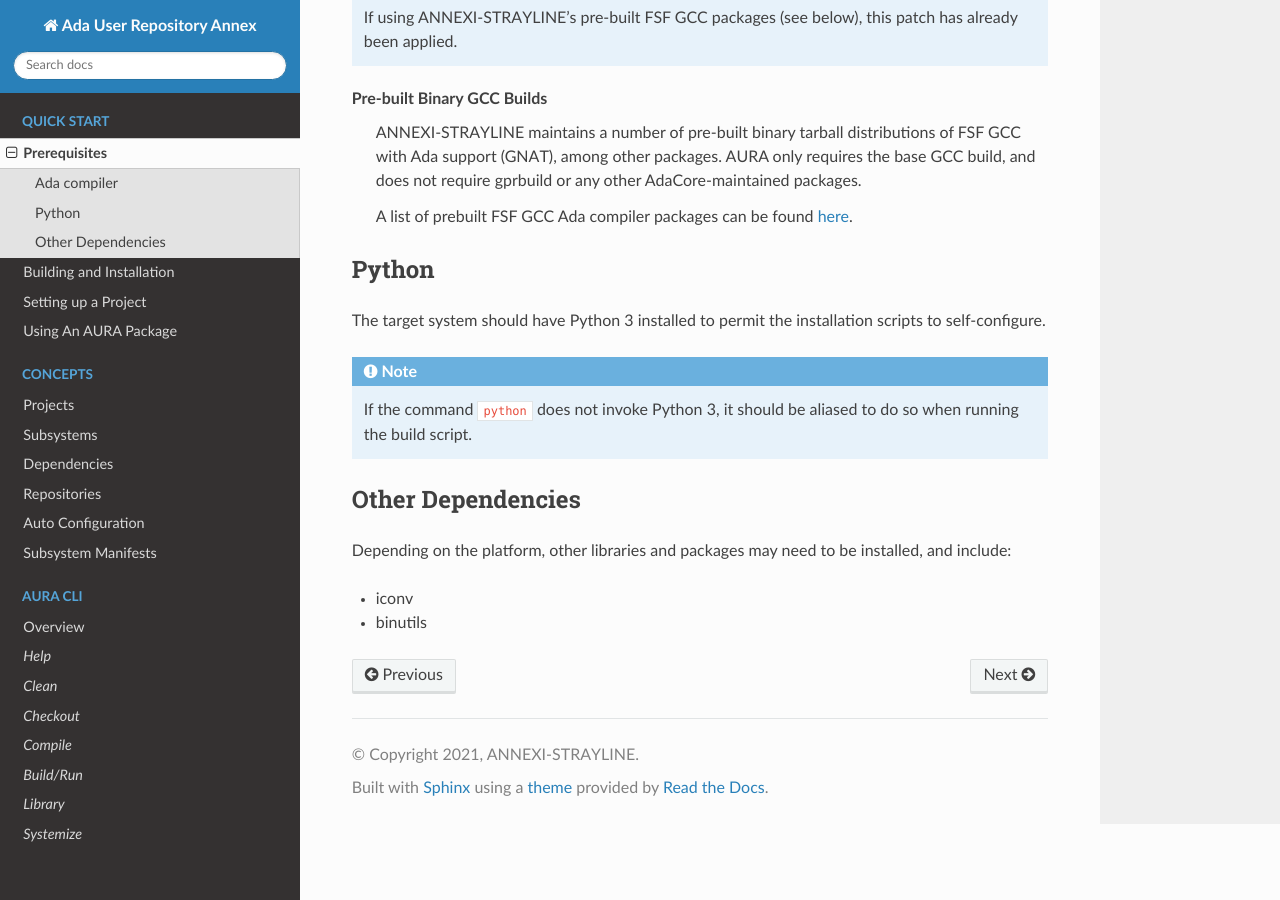
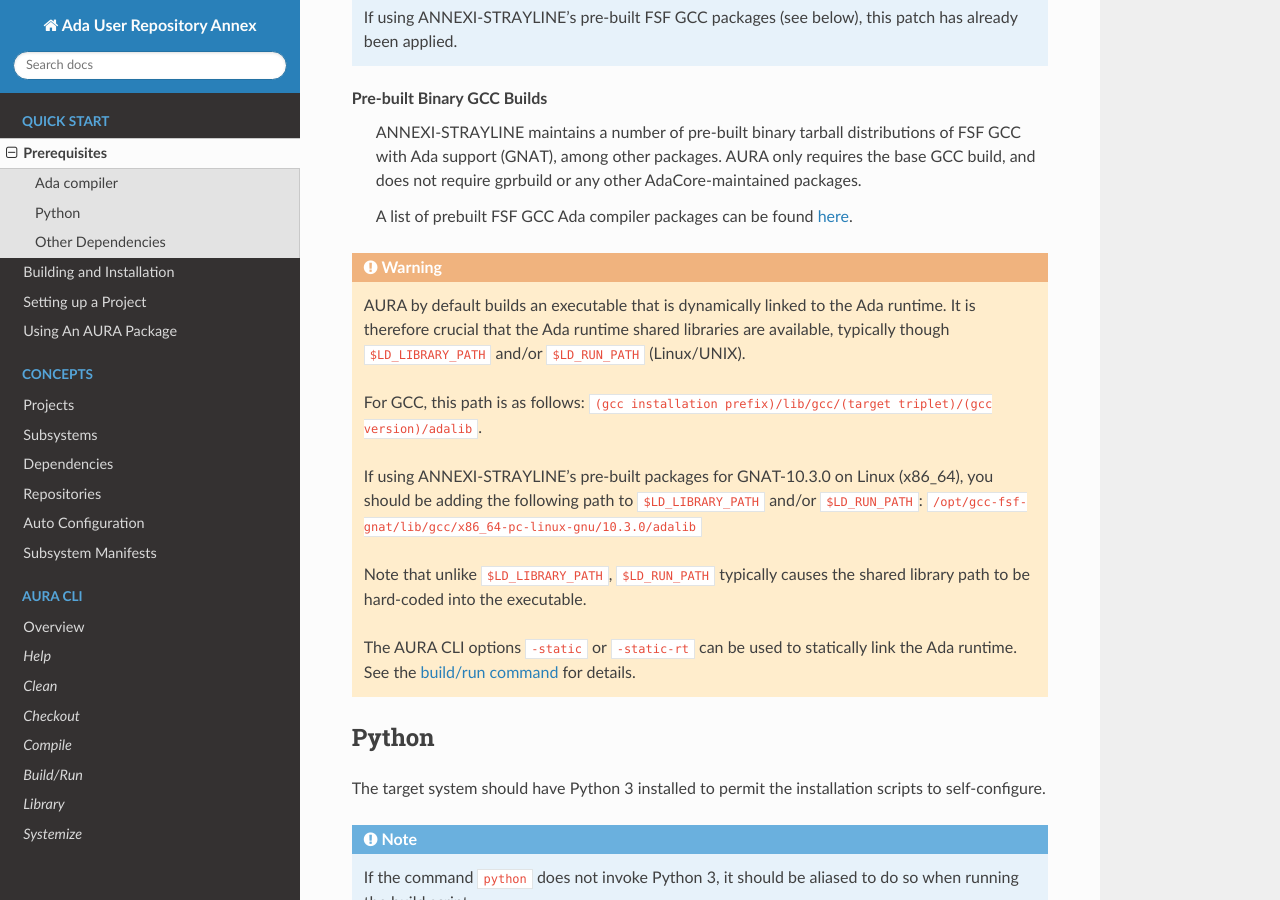
Before and after one commit to annexi-strayline/AURA-docs, a Sphinx documentation site: the page built from source/quick_start/prerequisites.rst, in a window 1280 px wide and 900 px high, scrolled down 635 px. Built offline with Sphinx 7.4.7 and the Read the Docs theme 2.0.0, drawn with Linux system fonts in a browser that asks for light colours.

Commit message:
Quick start - Prerequisites: Added warning regarding the default use of the shared Ada runtime library.

```diff
--- a/source/quick_start/prerequisites.rst
+++ b/source/quick_start/prerequisites.rst
@@ -22,6 +22,17 @@ Pre-built Binary GCC Builds
 
     A list of prebuilt FSF GCC Ada compiler packages can be found `here <https://github.com/annexi-strayline/gnat-packs>`_.
 
+.. warning::
+    AURA by default builds an executable that is dynamically linked to the Ada runtime. It is therefore crucial that the Ada runtime shared libraries are available, typically though ``$LD_LIBRARY_PATH`` and/or ``$LD_RUN_PATH`` (Linux/UNIX).
+
+    For GCC, this path is as follows: ``(gcc installation prefix)/lib/gcc/(target triplet)/(gcc version)/adalib``.
+
+    If using ANNEXI-STRAYLINE's pre-built packages for GNAT-10.3.0 on Linux (x86_64), you should be adding the following path to ``$LD_LIBRARY_PATH`` and/or ``$LD_RUN_PATH``: ``/opt/gcc-fsf-gnat/lib/gcc/x86_64-pc-linux-gnu/10.3.0/adalib``
+
+    Note that unlike ``$LD_LIBRARY_PATH``, ``$LD_RUN_PATH`` typically causes the shared library path to be hard-coded into the executable.
+
+    The AURA CLI options ``-static`` or ``-static-rt`` can be used to statically link the Ada runtime. See the :doc:`build/run command </cli/build_run_command>` for details.
+
 Python
 ------
 
```
